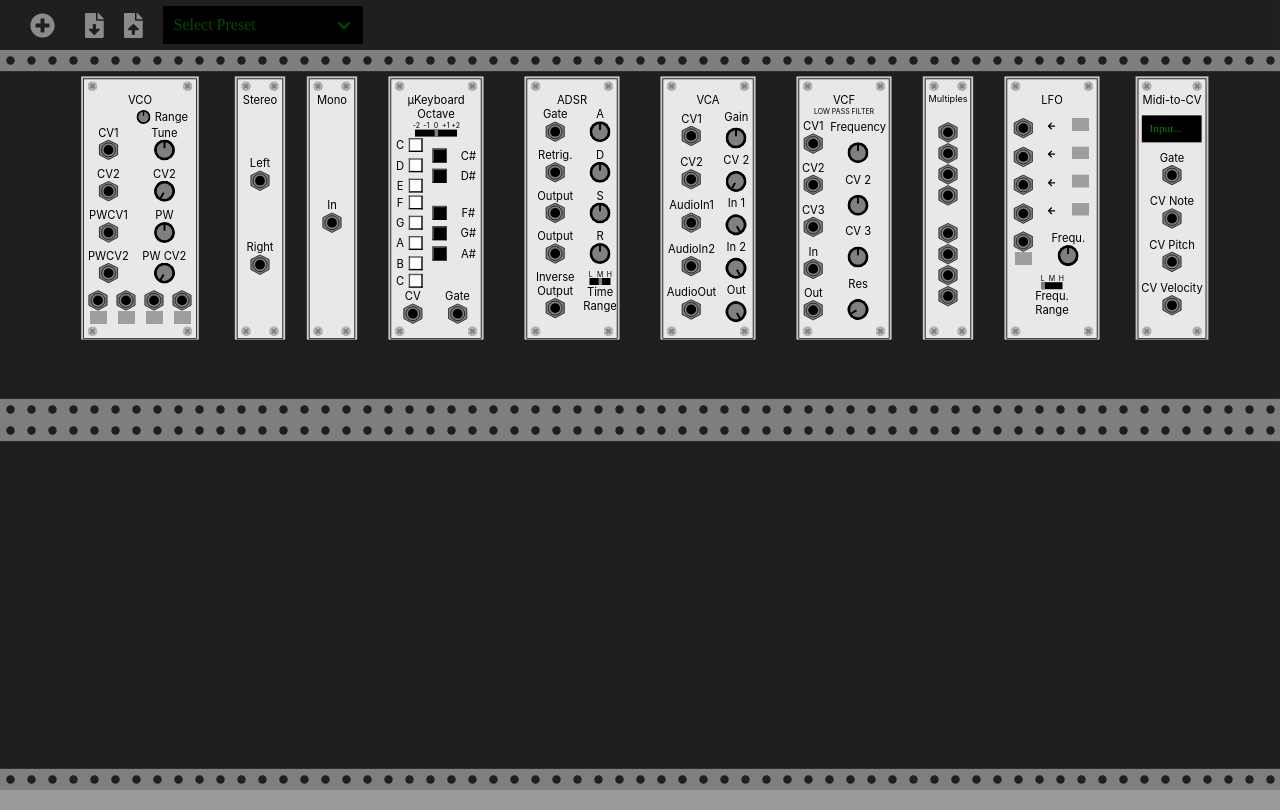
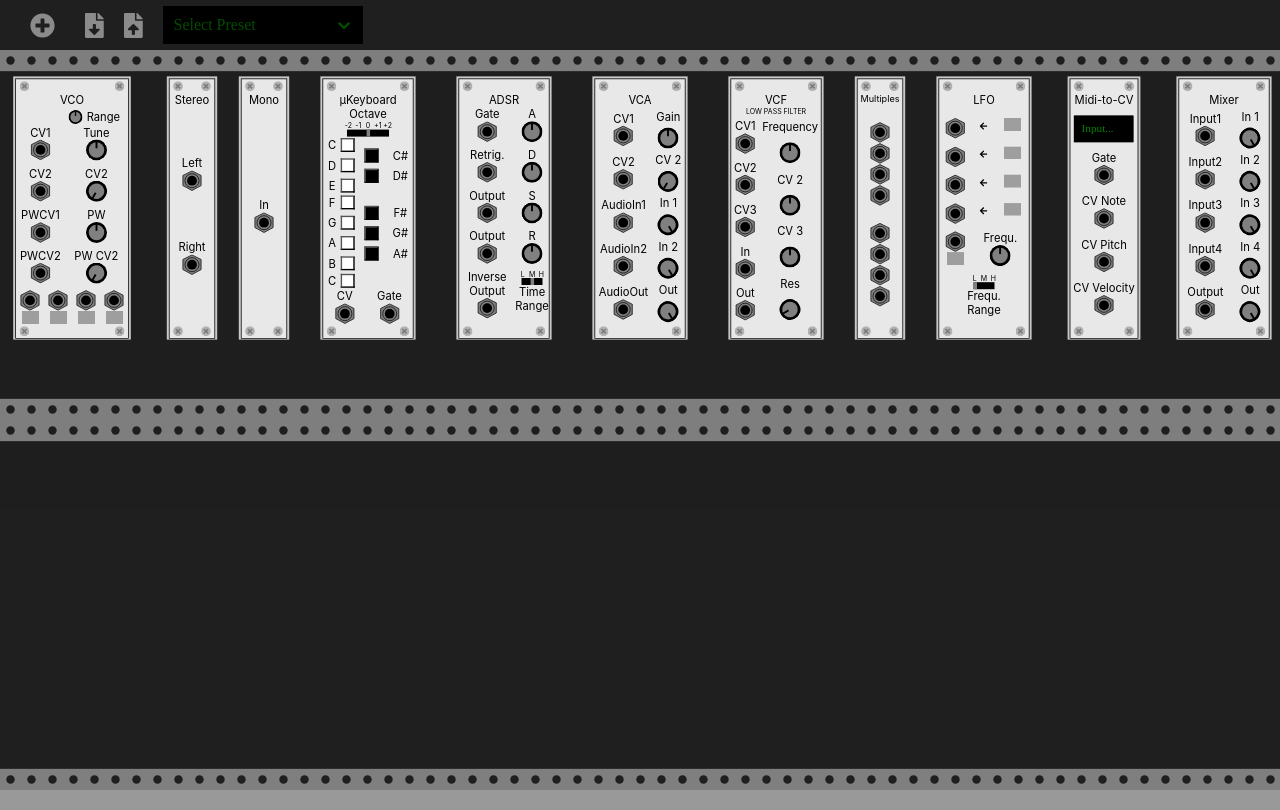
Before and after one commit to nyccyn/modularsynth.js, a React (Create React App) app: page / in a window 1280 px wide. Both pictures are taken after a click on the icon 42 px from the left and 25 px from the top of the page. Built offline with nearby package versions, Linux system fonts and the light colour scheme; grey boxes are pictures that could not be loaded.

Commit message:
Add mixer module

```diff
--- /dev/null
+++ b/src/Modules/Components/Mixer.js
@@ -0,0 +1,124 @@
+import React, { useEffect, useMemo, useState } from 'react';
+import * as actions from '../actions';
+import Port from 'Common/Port';
+import Knob from 'Common/Knob';
+import styles from './styles';
+import { useConnections } from '../lib';
+import { useAction } from 'storeHelpers';
+
+const Mixer = ({ id, audioContext, viewMode }) => {
+    const connections = useConnections(id);
+    const registerInputs = useAction(actions.registerInputs);
+    const registerOutputs = useAction(actions.registerOutputs);
+
+    const [in1, setIn1] = useState(1);
+    const [in2, setIn2] = useState(1);
+    const [in3, setIn3] = useState(1);
+    const [in4, setIn4] = useState(1);
+    const [out, setOut] = useState(1);
+
+    const module = useMemo(() => {
+        if (viewMode) return null;
+
+        const input1Gain = audioContext.createGain();
+        const input2Gain = audioContext.createGain();
+        const input3Gain = audioContext.createGain();
+        const input4Gain = audioContext.createGain();
+        const outputGain = audioContext.createGain();
+
+        input1Gain.connect(outputGain);
+        input2Gain.connect(outputGain);
+        input3Gain.connect(outputGain);
+        input4Gain.connect(outputGain);
+
+
+        return { input1Gain, input2Gain, input3Gain, input4Gain, outputGain };
+    }, [audioContext, viewMode]);
+
+    useEffect(() => {
+        if (!module) return;
+
+        registerInputs(id, {
+            Input1: {
+                connect: audioNode => audioNode.connect(module.input1Gain),
+                disconnect: audioNode => audioNode.disconnect(module.input1Gain)
+            },
+            Input2: {
+                connect: audioNode => audioNode.connect(module.input2Gain),
+                disconnect: audioNode => audioNode.disconnect(module.input2Gain)
+            },
+            Input3: {
+                connect: audioNode => audioNode.connect(module.input3Gain),
+                disconnect: audioNode => audioNode.disconnect(module.input1Gain)
+            },
+            Input4: {
+                connect: audioNode => audioNode.connect(module.input4Gain),
+                disconnect: audioNode => audioNode.disconnect(module.input2Gain)
+            },
+        });
+        registerOutputs(id, {
+            Output: module.outputGain
+        });
+    }, [module, id, registerInputs, registerOutputs, audioContext]);
+
+
+    useEffect(() => {
+        if (!module) return;
+        module.input1Gain.gain.value = in1;
+    }, [module, in1]);
+
+    useEffect(() => {
+        if (!module) return;
+        module.input2Gain.gain.value = in2;
+    }, [module, in2]);
+
+    useEffect(() => {
+        if (!module) return;
+        module.input3Gain.gain.value = in3;
+    }, [module, in3]);
+
+    useEffect(() => {
+        if (!module) return;
+        module.input4Gain.gain.value = in4;
+    }, [module, in4]);
+
+    useEffect(() => {
+        if (!module) return;
+        module.outputGain.gain.value = out;
+    }, [module, out]);
+
+    return <div style={styles.container}>
+        <span>Mixer</span>
+        <div style={{ ...styles.spaceAround, flex: 1 }}>
+            <div style={{ ...styles.spaceAround, flexDirection: 'column' }}>
+                <Port portId='Input1' connections={connections} moduleId={id} portType='input' />
+                <Port portId='Input2' connections={connections} moduleId={id} portType='input' />
+                <Port portId='Input3' connections={connections} moduleId={id} portType='input' />
+                <Port portId='Input4' connections={connections} moduleId={id} portType='input' />
+                <Port portId='Output' connections={connections} moduleId={id} portType='output' />
+            </div>
+            <div style={{ ...styles.spaceAround, flexDirection: 'column' }}>
+                In 1
+                <Knob min={0} max={1} step={0.01} value={in1} width={30} height={30} onChange={setIn1} />
+                In 2
+                <Knob min={0} max={1} step={0.01} value={in2} width={30} height={30} onChange={setIn2} />
+                In 3
+                <Knob min={0} max={1} step={0.01} value={in3} width={30} height={30} onChange={setIn3} />
+                In 4
+                <Knob min={0} max={1} step={0.01} value={in4} width={30} height={30} onChange={setIn4} />
+                Out
+                <Knob min={0} max={1} step={0.01} value={out} width={30} height={30} onChange={setOut} />
+            </div>
+        </div>
+    </div>;
+};
+
+Mixer.isBrowserSupported = typeof GainNode !== 'undefined';
+Mixer.panelWidth = 8;
+Mixer.title = `
+Linear Mixer<br/>
+A four channel mixer,<br/>
+which can be used with either control voltages or audio signals.<br/>
+`;
+
+export default Mixer;
--- a/src/Modules/moduleFactory.js
+++ b/src/Modules/moduleFactory.js
@@ -9,6 +9,7 @@ import VCFLowPass from './Components/VCFLowPass';
 import Multiples from './Components/Multiples';
 import LFO from './Components/LFO';
 import MidiToCv from './Components/MidiToCv';
+import Mixer from './Components/Mixer';
 
 export const MODULE_TYPE = {
     VCO: 'VCO',
@@ -20,7 +21,8 @@ export const MODULE_TYPE = {
     VCF_LOW_PASS: 'VCF_LOW_ASS',
     MULTIPLES: 'MULTIPLES',
     LFO: 'LFO',
-    MIDI_CV: 'MIDI_CV'
+    MIDI_CV: 'MIDI_CV',
+    MIXER: 'MIXER'
 };
 
 const moduleCounters = R.map(R.always(1))(MODULE_TYPE);
@@ -58,8 +60,11 @@ export const createModule = ({ type, id = undefined }) => {
             module.Module = LFO;
             break;
         case MODULE_TYPE.MIDI_CV:
-                module.Module = MidiToCv;
-                break;
+            module.Module = MidiToCv;
+            break;
+        case MODULE_TYPE.MIXER:
+            module.Module = Mixer;
+            break;
         default:
             throw new Error(`Cannot create module of type: ${type}`)
     }
```
